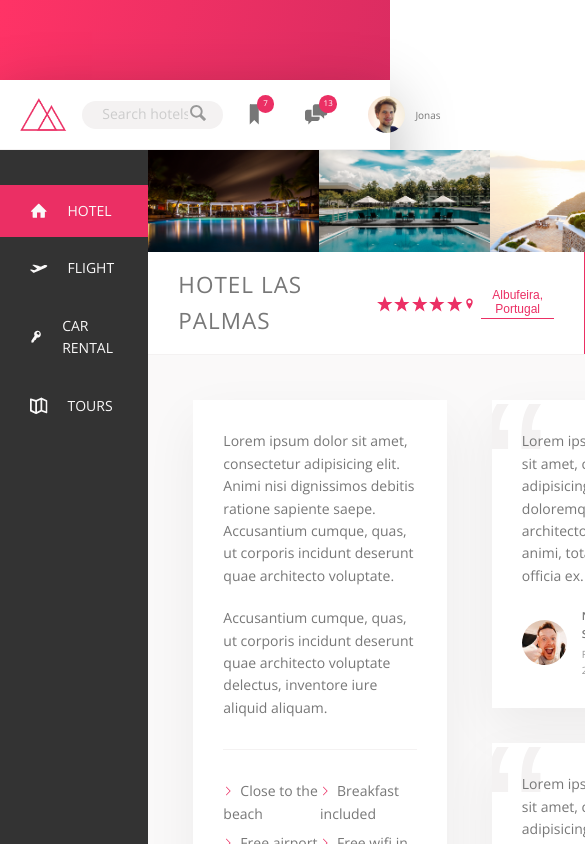
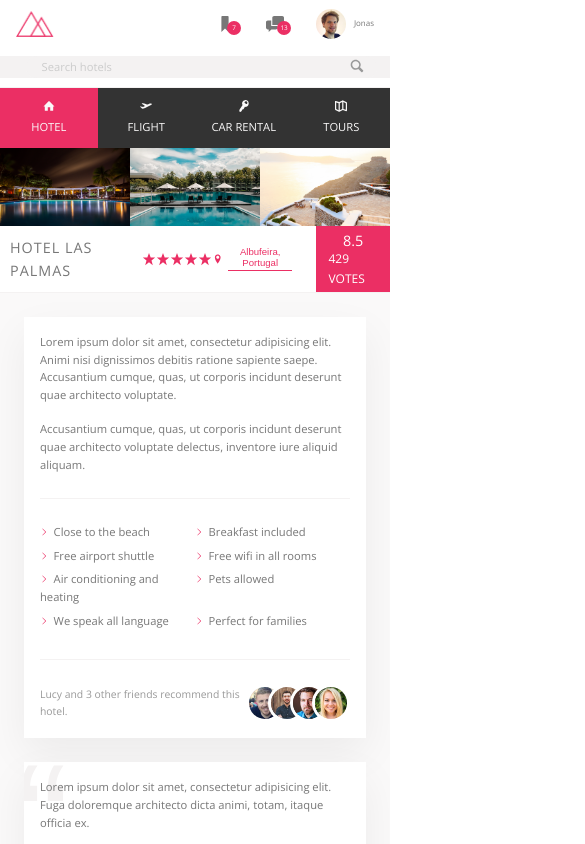
Before and after one commit to Alcapone-Fx/trillo, a React (Create React App) app: page / in a window 390 px wide. Shown: the top 844 px of the page, 585 px wide, since content can reach past the window. Built offline with nearby package versions, Linux system fonts and the light colour scheme.

Commit message:
:lipstick: Applying media queries

```diff
--- /dev/null
+++ b/src/assets/sass/_abstract.scss
@@ -0,0 +1,5 @@
+$bp-largest: 75em; // 1200px
+$bp-large: 68.75em; // 1100px
+$bp-medium: 56.25em; // 900px
+$bp-small: 37.5em; // 600px
+$bp-smallest: 31.25em; // 500px
--- a/src/assets/sass/_base.scss
+++ b/src/assets/sass/_base.scss
@@ -18,11 +18,11 @@
   --line: 1px solid var(--color-grey-light-2);
 }
 
-$bp-largest: 75em; // 1200px
-$bp-large: 68.75em; // 1100px
-$bp-medium: 56.25em; // 900px
-$bp-small: 37.5em; // 600px
-$bp-smallest: 31.25em; // 500px
+// $bp-largest: 75em; // 1200px
+// $bp-large: 68.75em; // 1100px
+// $bp-medium: 56.25em; // 900px
+// $bp-small: 37.5em; // 600px
+// $bp-smallest: 31.25em; // 500px
 
 * {
   margin: 0;
@@ -38,6 +38,10 @@ $bp-smallest: 31.25em; // 500px
 html {
   box-sizing: border-box;
   font-size: 62.5%; //1rem = 10px
+
+  @media only screen and (max-width: $bp-large){
+    font-size: 50%;
+  }
 }
 
 body {
--- a/src/assets/sass/_layout.scss
+++ b/src/assets/sass/_layout.scss
@@ -4,4 +4,10 @@
   margin: 8rem auto;
   max-width: 120rem;
   min-height: 50rem;
+
+  @media only screen and (max-width: $bp-largest){
+    margin: 0;
+    max-width: 100%;
+    width: 100%;
+  }
 }
--- a/src/assets/sass/main.scss
+++ b/src/assets/sass/main.scss
@@ -1,3 +1,4 @@
+@import "abstract";
 @import "base";
 @import "layout";
 @import "components";
--- a/src/components/detail/Detail.scss
+++ b/src/components/detail/Detail.scss
@@ -1,9 +1,19 @@
+@import '../../assets/sass/abstract';
+
 .detail {
   background-color: var(--color-grey-light-1);
   border-bottom: var(--line);
   display: flex;
   font-size: 1.4rem;
   padding: 4.5rem;
+
+  @media only screen and (max-width: $bp-medium){
+    padding: 3rem;
+  }
+
+  @media only screen and (max-width: $bp-small){
+    flex-direction: column;
+  }
 }
 
 .description {
@@ -12,6 +22,16 @@
   flex: 0 0 60%;
   margin-right: 4.5rem;
   padding: 3rem;
+
+  @media only screen and (max-width: $bp-medium){
+    margin-right: 3rem;
+    padding: 2rem;
+  }
+
+  @media only screen and (max-width: $bp-small){
+    margin-bottom: 3rem;
+    margin-right: 0;
+  }
 }
 
 .user-reviews {
@@ -65,6 +85,10 @@
     margin-right: auto;
   }
 
+  &__friends {
+    display: flex;
+  }
+
   &__photo {
     border: 3px solid #fff;
     border-radius: 50%;
@@ -73,7 +97,7 @@
     width: 4rem;
 
     &:not(:last-child) {
-      margin-right: -1.5rem;
+      margin-right: -2rem;
     }
   }
 }
--- a/src/components/userReviews/UserReviews.scss
+++ b/src/components/userReviews/UserReviews.scss
@@ -1,10 +1,17 @@
+@import '../../assets/sass/abstract';
+
 .review {
   background-color: #fff;
   box-shadow: var(--shadow-light);
   margin-bottom: 3.5rem;
+  overflow: hidden;
   padding: 3rem;
   position: relative;
-  overflow: hidden;
+
+  @media only screen and (max-width: $bp-medium){
+    margin-bottom: 3rem;
+    padding: 2rem;
+  }
 
   &__text {
     margin-bottom: 2rem;
--- a/src/layout/content/Content.scss
+++ b/src/layout/content/Content.scss
@@ -1,3 +1,9 @@
+@import "../../assets/sass/abstract";
+
 .content {
   display: flex;
+
+  @media only screen and (max-width: $bp-medium) {
+    flex-direction: column;
+  }
 }
--- a/src/layout/header/Header.scss
+++ b/src/layout/header/Header.scss
@@ -1,10 +1,18 @@
+@import '../../assets/sass/abstract';
+
 .header {
   background-color: #fff;
   border-bottom: var(--line);
+  height: 7rem;
   display: flex;
-  height: 7rem;
   justify-content: space-between;
   align-items: center;
+
+  @media only screen and (max-width: $bp-smallest){
+    align-content: space-around;
+    flex-wrap: wrap;
+    height: 11rem;
+  }
 }
 
 .logo {
@@ -17,6 +25,12 @@
   display: flex;
   flex: 0 0 40%;
   justify-content: center;
+
+  @media only screen and (max-width: $bp-smallest){
+    background-color: var(--color-grey-light-2);
+    flex: 0 0 100%;
+    order: 1;
+  }
 
   &__input {
     background-color: var(--color-grey-light-2);
--- a/src/layout/hotelView/HotelView.scss
+++ b/src/layout/hotelView/HotelView.scss
@@ -1,3 +1,5 @@
+@import '../../assets/sass/abstract';
+
 .hotel-view {
   background-color: #fff;
   flex: 1;
@@ -24,6 +26,11 @@
     text-transform: uppercase;
     letter-spacing: 1px;
     padding: 1.5rem 3rem;
+
+    @media only screen and (max-width: $bp-small){
+      font-size: 1.8rem;
+      padding: 1.25rem;
+    }
   }
 
   &__stars {
@@ -58,17 +65,29 @@
     justify-content: center;
     margin-left: 3rem;
     padding: 0 2.25rem;
+
+    @media only screen and (max-width: $bp-small){
+      padding: 0 1.5rem;
+    }
   }
 
   &__rating-average {
     font-size: 2.25rem;
     font-weight: 300;
     margin-bottom: -3px;
+
+    @media only screen and (max-width: $bp-small){
+      font-size: 1.8rem;
+    }
   }
 
   &__rating-count {
     font-size: 0.8rem;
     text-transform: uppercase;
+
+    @media only screen and (max-width: $bp-small){
+      font-size: 1.5rem;
+    }
   }
 }
 
@@ -105,6 +124,10 @@
 .cta {
   padding: 3.5rem 0;
   text-align: center;
+
+  @media only screen and (max-width: $bp-medium){
+    padding: 2.5rem 0;
+  }
 
   &__book-now {
     font-size: 2rem;
--- a/src/layout/sidebar/Sidebar.scss
+++ b/src/layout/sidebar/Sidebar.scss
@@ -1,3 +1,5 @@
+@import '../../assets/sass/abstract';
+
 .sidebar {
   background-color: var(--color-grey-dark-1);
   display: flex;
@@ -11,11 +13,24 @@
   list-style: none;
   margin-top: 3.5rem;
 
+  @media only screen and (max-width: $bp-medium){
+    display: flex;
+    margin: 0;
+  }
+
   &__item {
     position: relative;
 
     &:not(:last-child) {
       margin-bottom: 0.5rem;
+
+      @media only screen and (max-width: $bp-medium){
+        margin: 0;
+      }
+    }
+
+    @media only screen and (max-width: $bp-medium){
+      flex: 1;
     }
   }
 
@@ -52,6 +67,16 @@
     text-decoration: none;
     text-transform: uppercase;
     z-index: 1;
+
+    @media only screen and (max-width: $bp-medium){
+      justify-content: center;
+      padding: 2rem;
+    }
+
+    @media only screen and (max-width: $bp-small){
+      flex-direction: column;
+      padding: 1.5rem .5rem;
+    }
   }
 
   &__icon {
@@ -59,6 +84,13 @@
     fill: currentColor;
     margin-right: 2rem;
     width: 1.75rem;
+
+    @media only screen and (max-width: $bp-small){
+      height: 1.5rem;
+      margin-bottom: .7rem;
+      margin-right: 0;
+      width: 1.5rem;
+    }
   }
 }
 
@@ -67,4 +99,8 @@
   font-size: 1.2rem;
   text-align: center;
   padding: 2.5rem;
+
+  @media only screen and (max-width: $bp-medium){
+    display: none;
+  }
 }
```
Also changed, not shown: package.json (+6 -2 lines), 1 other file (tests, documents, lock files or other folders).
